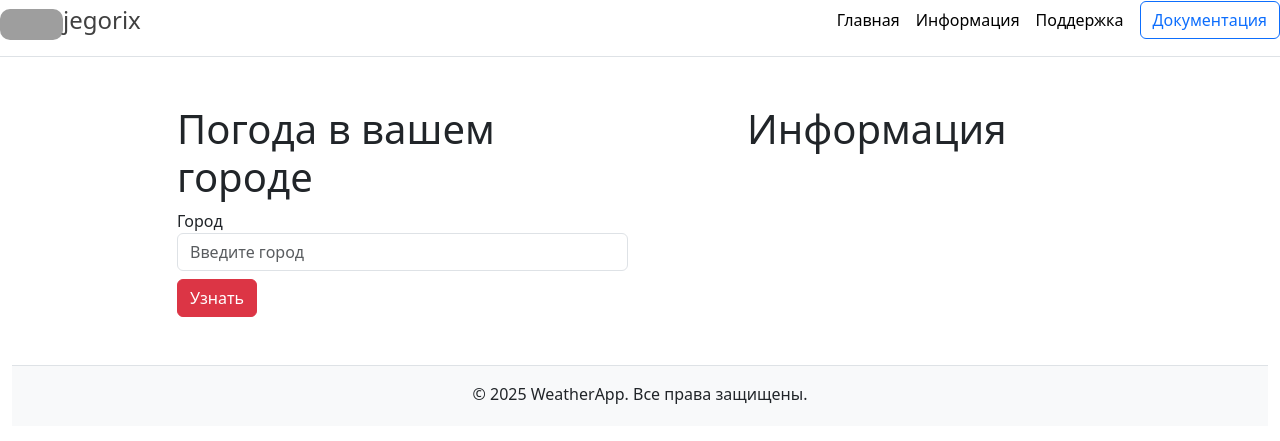
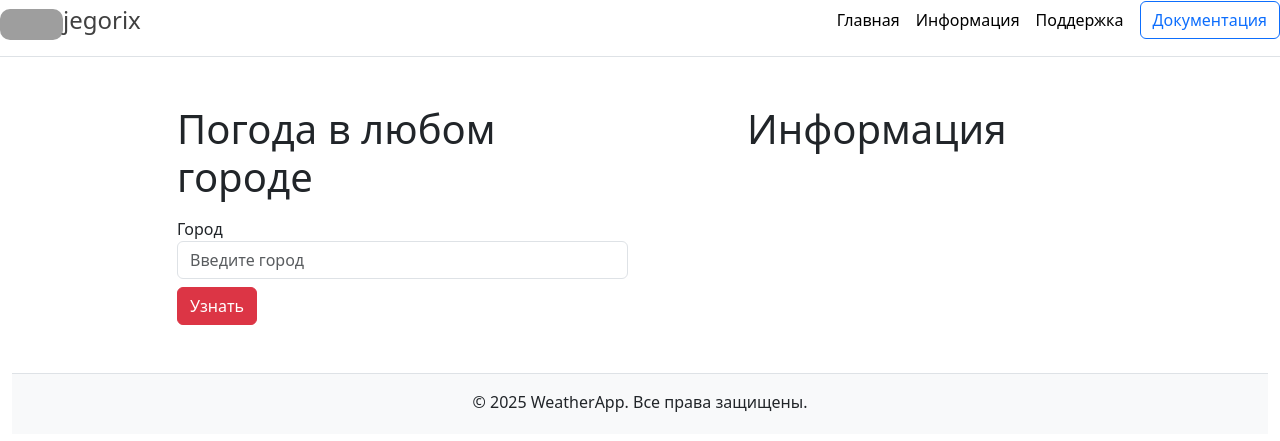
Before and after one commit to jegorix/WeatherApp, a Django app: page / in a window 1280 px wide. Shown: the top 441 px of the page. Run offline with Django 5.2, Linux system fonts and the light colour scheme; data comes from the database, SQL or seed files in the repository; data that the repository does not hold is empty; grey boxes are pictures that could not be loaded.

Commit message:
improve home page view

```diff
--- a/weatherapp/weather/templates/weather/index.html
+++ b/weatherapp/weather/templates/weather/index.html
@@ -7,7 +7,7 @@
 
     <div class="row">
         <div class="col-5 offset-1">
-            <h1>Погода в вашем городе</h1>
+            <h1 class="mb-3">Погода в любом городе</h1>
 
             <form action="" method="post">
                 {% csrf_token %}
```
